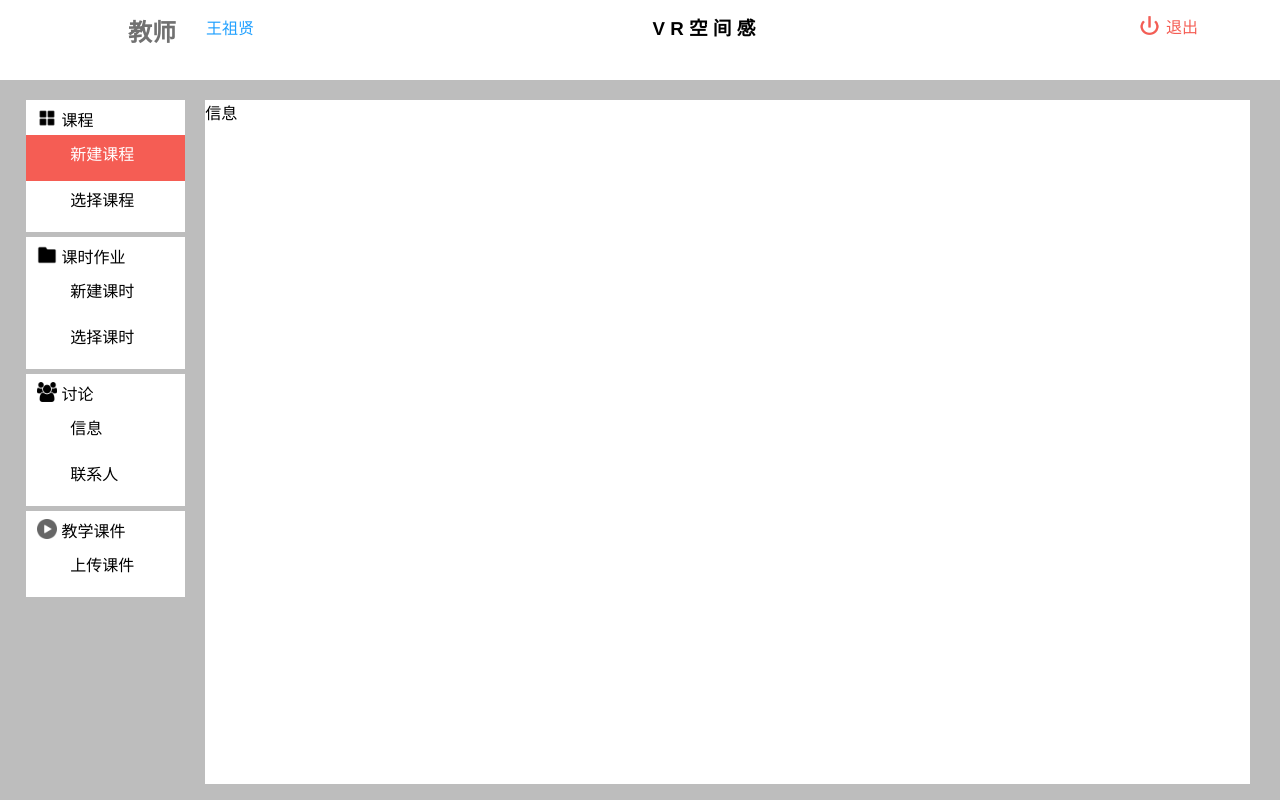
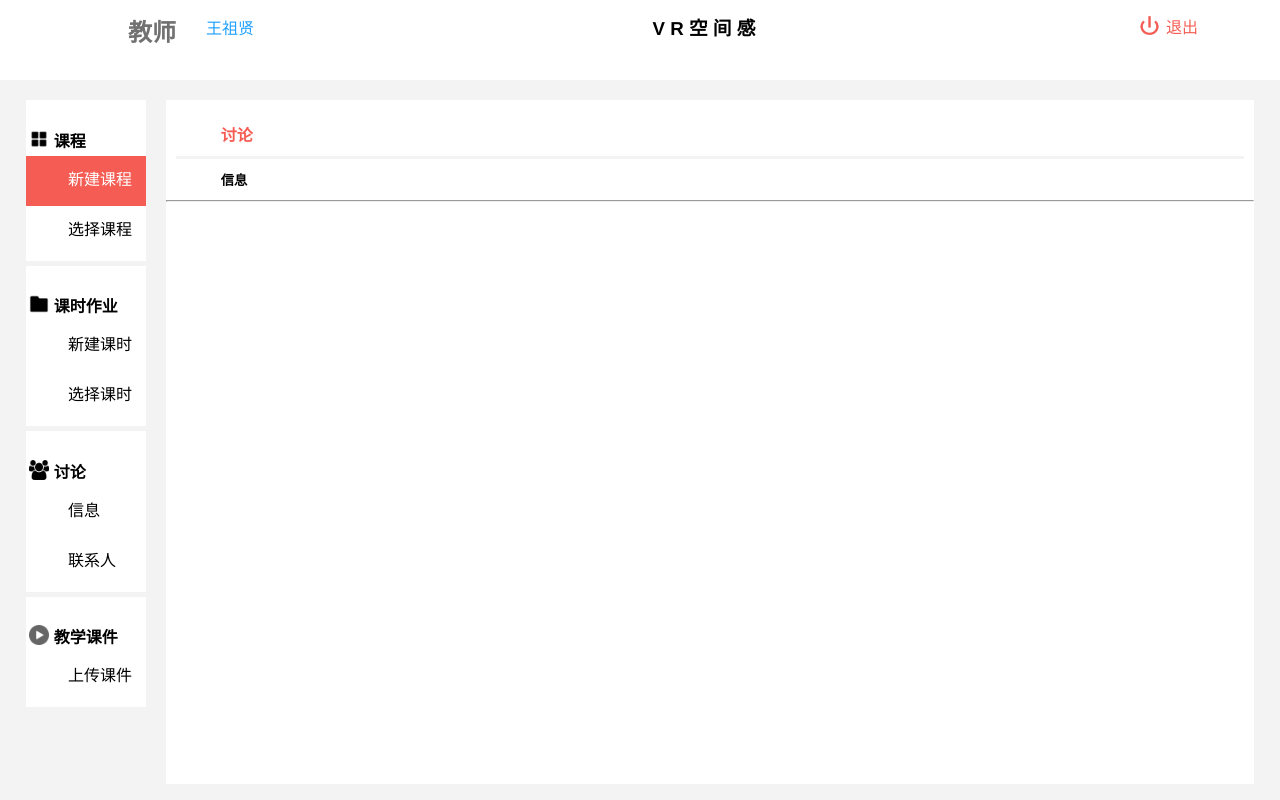
Before and after one commit to SBXSYZL/space, a Vue app: page /message in a window 1280 px wide. Built offline with nearby package versions, Linux system fonts and the light colour scheme.

Commit message:
主页布局

```diff
--- a/src/components/SideBar.vue
+++ b/src/components/SideBar.vue
@@ -9,7 +9,10 @@
           <img style="height: 20px;width: 20px" :src="item.icon"/>
         </div>
         <div style="margin-top: 2px;width: 80%;text-align: start">
-          {{item.title}}
+          <h4>
+            {{item.title}}
+          </h4>
+
         </div>
       </div>
       <!--一级标签 end-->
@@ -21,8 +24,11 @@
              :class="{active_menu:defaultActive===menu_item.menuId,
              menu_it:defaultActive!==menu_item.menuId}"
              :key="menu_item.menuId">
-          <div style="padding-left: 28%">
-            {{menu_item.name}}
+          <div style="padding-left: 35%">
+            <p>
+              {{menu_item.name}}
+            </p>
+
           </div>
 
         </div>
@@ -123,11 +129,12 @@
     padding-bottom: 5px;
     margin-bottom: 5px;
     min-height: 30px;
+    padding-top: 17%;
   }
 
   .menu_item {
     min-height: 40px;
-    padding-top: 6px;
+    padding-top: 10px;
     text-align: start;
     cursor: pointer;
   }
--- a/src/views/Home.vue
+++ b/src/views/Home.vue
@@ -48,7 +48,7 @@
 </script>
 <style scoped>
   .background {
-    background: #bdbdbd;
+    background: #f3f3f3;
   }
 
   .header {
@@ -66,13 +66,13 @@
   }
 
   .side {
-    min-width: 13%;
-    min-height: 100%;
+    width: 10%;
+    height: 100%;
   }
 
   .main {
     margin-left: 20px;
-    width: 85%;
+    width: 90%;
     height: 95%;
     background: #ffffff;
   }
--- a/src/views/Message.vue
+++ b/src/views/Message.vue
@@ -1,7 +1,18 @@
 <template>
-    <div>
-      信息
+  <div>
+    <!--头部部分 start-->
+    <div style="margin-top: 2%;">
+      <h4 class="talk_title">讨论</h4>
+      <div class="divide_1"/>
+      <div style="height: 5%">
+        <h5 class="msg_title">信息</h5>
+      </div>
+      <hr class="divide_2">
     </div>
+    <!--头部部分 end-->
+    <div style="margin-top: 2%">
+    </div>
+  </div>
 </template>
 
 <script>
@@ -11,5 +22,30 @@
 </script>
 
 <style scoped>
+  .talk_title {
+    font-family: 黑体,serif;
+    margin-left: 5%;
+    color: #f55d54;
+    text-align: left;
+  }
+
+  .divide_1 {
+    margin-top: 10px;
+    height: 3px;
+    margin-left: 10px;
+    margin-right: 10px;
+    background: #f3f3f3;
+  }
+
+  .msg_title {
+    margin-top: 1%;
+    margin-left: 5%;
+    text-align: left;
+  }
+
+  .divide_2 {
+    margin-top: 1%;
+    color: #f3f3f3;
+  }
 
 </style>
```
